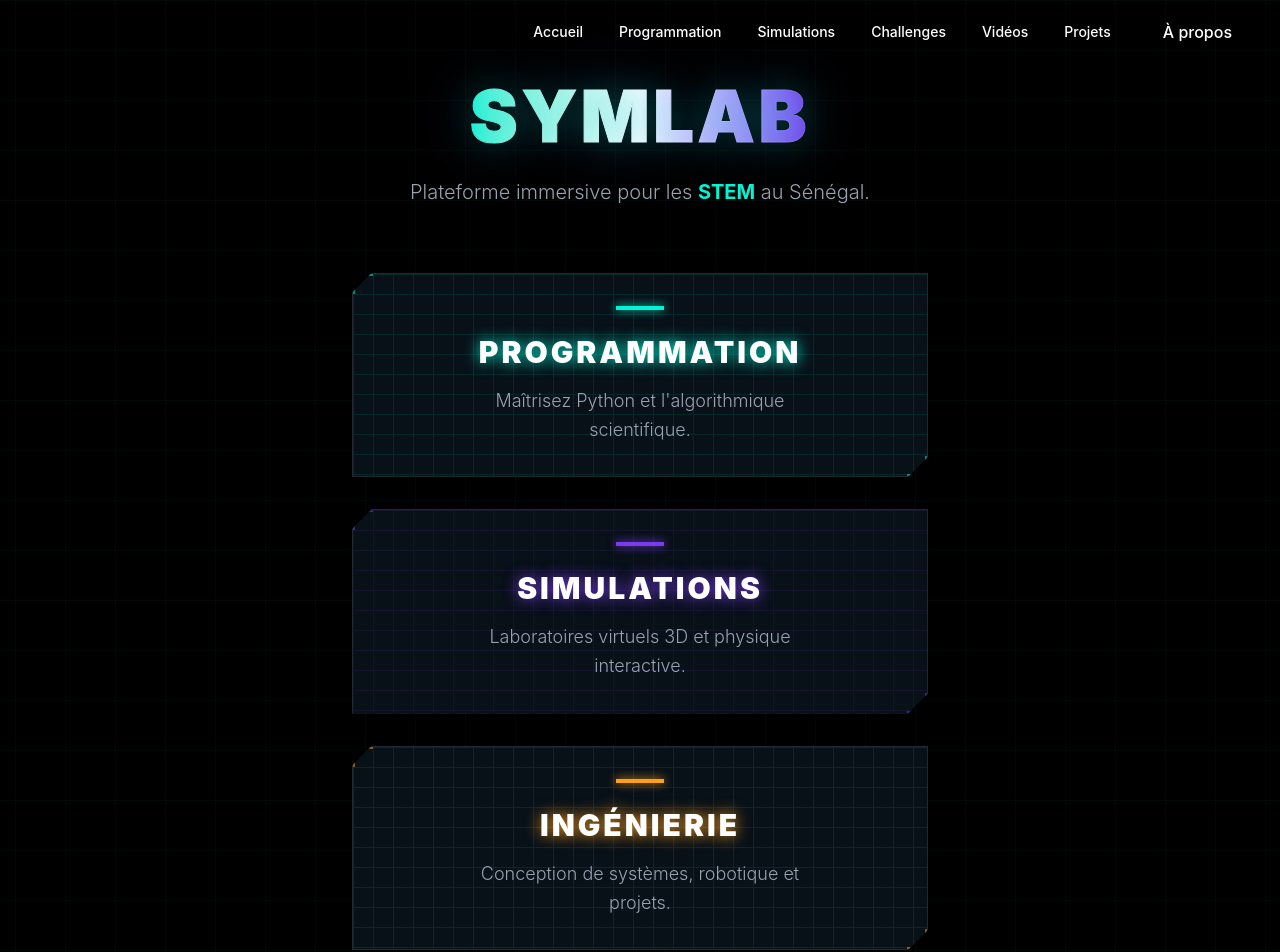
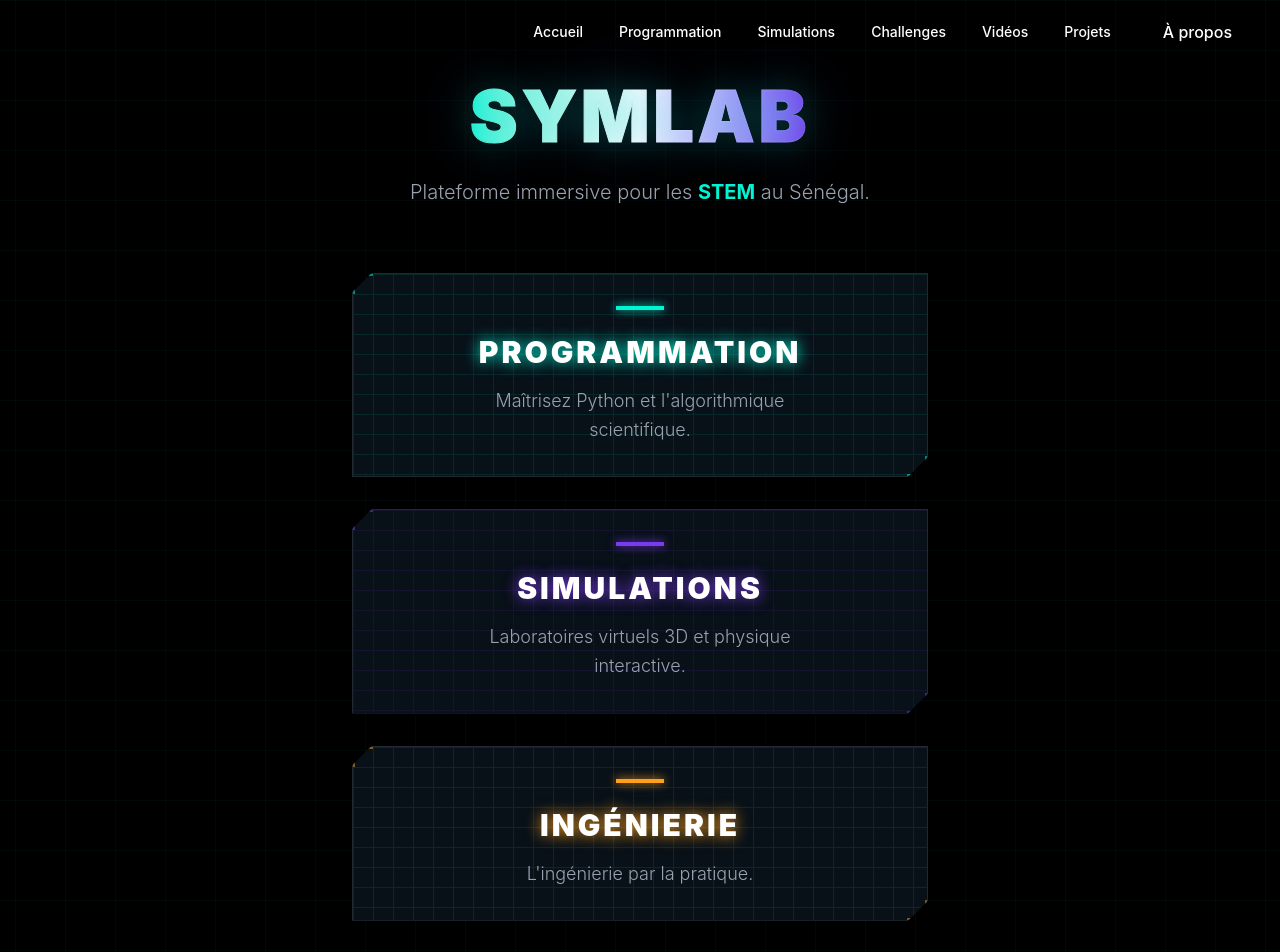
Before and after one commit to symlabsn/SymLab, a Next.js app: page / in a window 1280 px wide. Shown: the top 952 px of the page. Built offline with nearby package versions, Linux system fonts and the light colour scheme.

Commit message:
Update homepage: change Engineering description to 'L'ingénierie par la pratique'

```diff
--- a/src/app/page.js
+++ b/src/app/page.js
@@ -23,7 +23,7 @@ export default function Home() {
         {
             id: 'ing',
             title: 'Ingénierie',
-            description: 'Conception de systèmes, robotique et projets.',
+            description: 'L\'ingénierie par la pratique.',
             href: '/engineering',
             accentColor: '#FF9F1C' // Orange
         },
```
